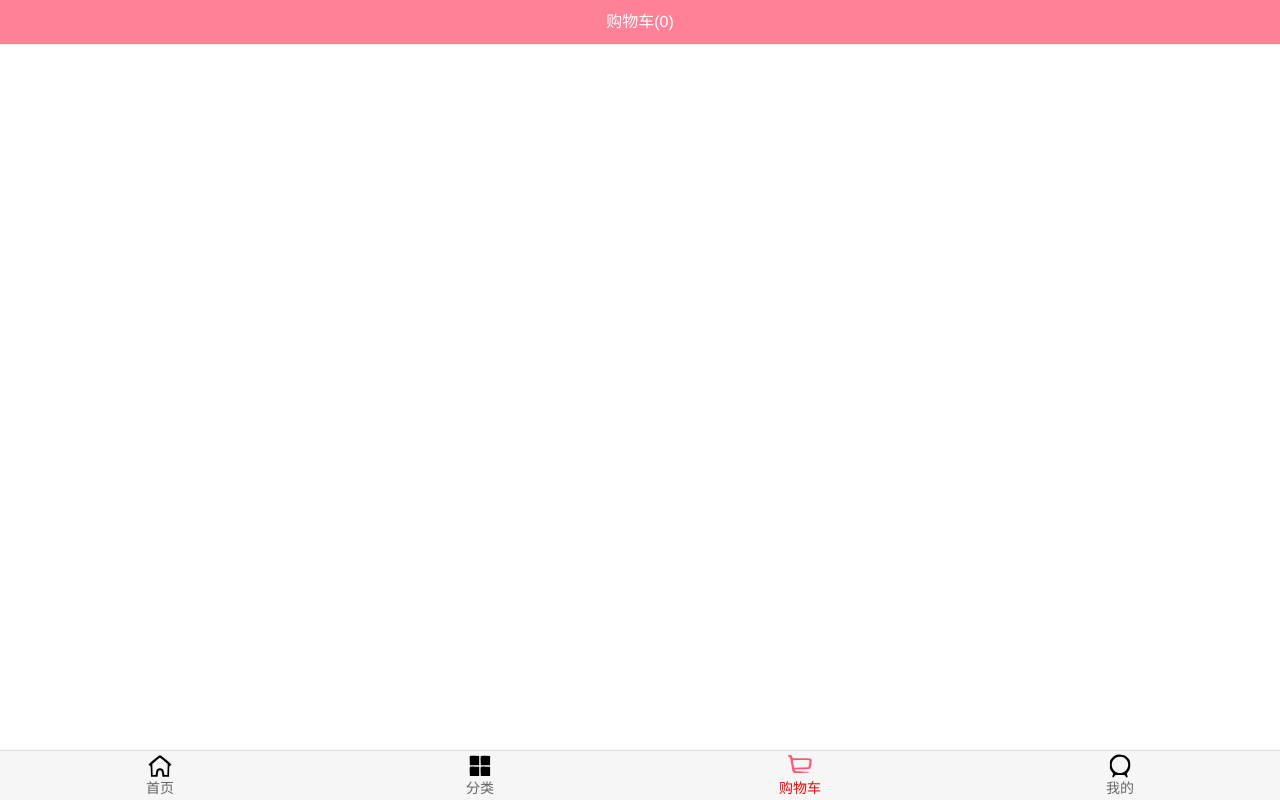
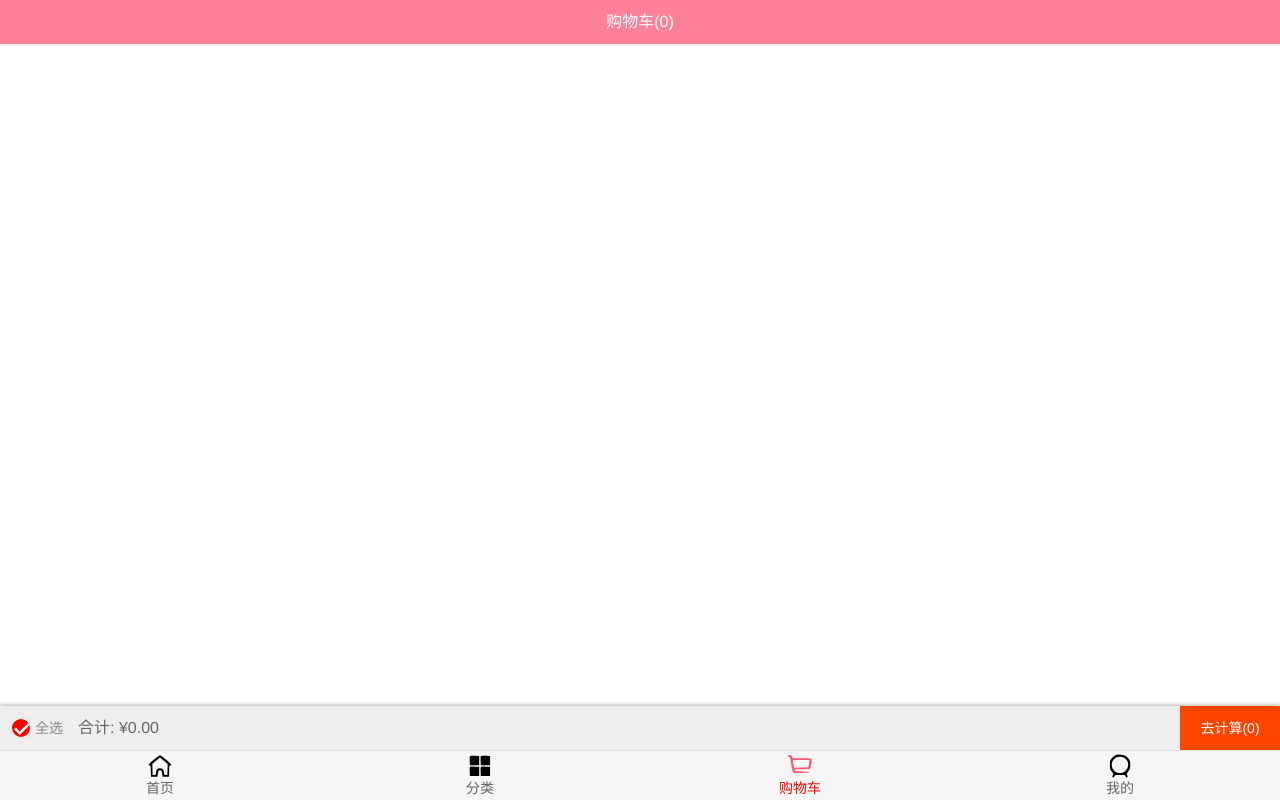
Before and after one commit to lm101845/supermall, a Vue app: page /cart in a window 1280 px wide. Built offline with nearby package versions, Linux system fonts and the light colour scheme.

Commit message:
解决购物车图片左侧按钮bug

```diff
--- a/src/components/content/checkButton/CheckButton.vue
+++ /dev/null
@@ -1,29 +0,0 @@
-<template>
-    <div class="check-button" :class="{check:isChecked}">
-        <img src="~assets/img/cart/tick.svg" alt="">
-    </div>
-</template>
-
-<script>
-export default {
-   name:'CheckButton',
-   props:{
-       isChecked:{
-           type:Boolean,
-           default:false
-       }
-   }
-};
-</script>
-
-<style scoped>
-    .check-button{
-        border-radius: 50%;
-        border: 2px solid #aaa;
-    }
-
-    .check{
-        border-color: red;
-        background-color: red;
-    }
-</style>
--- a/src/network/detail.js
+++ b/src/network/detail.js
@@ -26,7 +26,7 @@ export class Goods{
     this.discount = itemInfo.discountDesc
     this.columns = columns
     this.services = services
-    this.realPrice = itemInfo.lowNowPrice
+    this.nowPrice = itemInfo.highNowPrice;
   }
 }
 
--- a/src/store/mutations.js
+++ b/src/store/mutations.js
@@ -13,7 +13,8 @@ export default {
             // 多做一步，操作是可以跟踪的
         },
         // addToCart(state, payload) {
-       addToCart(state, payload) {
+    addToCart(state, payload) {
+            payload.checked = true
             state.cartList.push(payload)
         }
 }
--- a/src/views/cart/Cart.vue
+++ b/src/views/cart/Cart.vue
@@ -1,31 +1,36 @@
 <template>
   <div class="cart">
     <nav-bar class="nav-bar">
-      <div slot="center">购物车({{$store.state.cartList.length}})</div>
-      <!-- <div slot="center">购物车({{cartLength}})</div> -->
+      <div slot="center">购物车({{cartCount}})</div>
+      <!-- <div slot="center">购物车({{$store.state.cartList.length}})</div> -->
       <!-- <div slot="center">购物车({{length}})</div> -->
       <!-- 你不想叫cartLength，想叫length也行的 -->
     <!-- navbar是我们自定义的组件，而且这个组件里面有很多插槽 -->
     </nav-bar>
 
     <!-- 商品的列表 -->
-    <cart-list></cart-list>
+    <cart-list class="cart-list" :cart-list="cartList"></cart-list>
 
     <!-- 底部汇总 -->
-
+    <bottom-bar></bottom-bar>
   </div>
 </template>
 
 <script>
   import NavBar from 'components/common/navbar/NavBar'
-  import { mapGetters } from 'vuex'
+
   import CartList from './childComps/CartList'
+  import BottomBar from './childComps/BottomBar'
+
+
+  // import { mapGetters } from 'vuex'
 
   export default {
     name: "Cart",
     components:{
       NavBar,
-      CartList
+      CartList,
+      BottomBar
     },
     computed:{
       // cartLength(){
@@ -41,10 +46,17 @@
       // ...mapGetters(['cartLength','cartList'])
 
       //语法2：写对象，也是一一对应的关系，但是名字可以自定义
-      ...mapGetters({
-        length:'cartLength',
-        list:'cartList'
-      })
+      // ...mapGetters({
+      //   length:'cartLength',
+      //   list:'cartList'
+      // })
+
+       cartList() {
+		    return this.$store.getters.cartList
+      },
+      cartCount() {
+		    return this.$store.getters.cartCount
+      }
     }
   }
 </script>
@@ -59,4 +71,11 @@
     /* font-weight: 700; */
     /* 不加粗还好看一点 */
   }
+
+  .cart-list {
+    position: absolute;
+    top: 44px;
+    bottom: 49px;
+    width: 100%;
+  }
 </style>
--- a/src/views/cart/childComps/BottomBar.vue
+++ b/src/views/cart/childComps/BottomBar.vue
@@ -1,6 +1,10 @@
 <template>
   <div class="bottom-menu">
     <CheckButton class="select-all" @checkBtnClick="checkBtnClick" v-model="isSelectAll"></CheckButton>
+    <!-- <check-button :is-checked="isSelectAll"
+                   class="select-all">
+                   @click.native="checkBtnClick">
+    </check-button> -->
     <span>全选</span>
     <span class="total-price">合计: ¥{{totalPrice}}</span>
     <span class="buy-product">去计算({{$store.getters.cartCount}})</span>
@@ -24,12 +28,34 @@
           return preValue + item.count * item.newPrice
         }, 0).toFixed(2)
       },
-      isSelectAll: function () {
+      // checkLength(){
+      //   return this.$store.getters.cartList.find(item=>item.checked).length
+      //   // return this.cartList.filter(item => item.checked).length
+      // },
+      isSelectAll() {
+        // return this.$store.getters.cartList.find(item => item.checked === false) === undefined;
+        // if(this.$store.getters.cartList.length === 0) return false
+        // 1.使用find函数
+        // return !this.$store.getters.cartList.find(item => !item.checked)
+
+        // 2.使用filter
+        // return !(this.$store.getters.cartList.filter(item => !item.checked).length);
+        // 这个性能不算特别好
+
+        // 3.普通遍历
+        // for(let item of this.$store.getters.cartList){
+        //   if(!item.checked){
+        //     return false
+        //   }
+        // }
+        // return true
+
         return this.$store.getters.cartList.find(item => item.checked === false) === undefined;
+
       }
     },
     methods: {
-      checkBtnClick: function () {
+      checkBtnClick() {
         // 1.判断是否有未选中的按钮
         let isSelectAll = this.$store.getters.cartList.find(item => !item.checked);
 
--- a/src/views/cart/childComps/CartList.vue
+++ b/src/views/cart/childComps/CartList.vue
@@ -13,7 +13,7 @@
 <script>
   import Scroll from 'components/common/scroll/Scroll'
   import CartListItem from './CartListItem'
-  import { mapGetters } from 'vuex'
+  // import { mapGetters } from 'vuex'
 
 	export default {
 		name: "CartList",
@@ -21,8 +21,16 @@
       Scroll,
       CartListItem
     },
-    computed:{
-      ...mapGetters(['cartList'])
+    // computed:{
+    //   ...mapGetters(['cartList'])
+    // },
+     props: {
+		  cartList: {
+		    type: Array,
+        default() {
+		      return []
+        }
+      }
     },
     activated() {
       // console.log('---------');
@@ -32,11 +40,11 @@
 </script>
 
 <style scoped>
-  .cart-list{
-    height: calc(100% - 44px);
+  /* .cart-list{
+    height: calc(100%-93px-40px);
   }
   .content{
     height: 100%;
     overflow: hidden;
-  }
+  } */
 </style>
--- a/src/views/cart/childComps/CartListItem.vue
+++ b/src/views/cart/childComps/CartListItem.vue
@@ -1,7 +1,7 @@
 <template>
   <div id="shop-item">
     <div class="item-selector">
-      <CheckButton></CheckButton>
+      <CheckButton @checkBtnClick="checkedChange" v-model="itemInfo.checked"></CheckButton>
     </div>
     <div class="item-img">
       <img :src="itemInfo.image" alt="商品图片">
@@ -10,7 +10,7 @@
       <div class="item-title">{{itemInfo.title}}</div>
       <div class="item-desc">商品描述: {{itemInfo.desc}}</div>
       <div class="info-bottom">
-        <div class="item-price left">{{itemInfo.price}}</div>
+        <div class="item-price left">¥{{itemInfo.newPrice}}</div>
         <!-- 这个价格有问题啊 -->
         <div class="item-count right">x{{itemInfo.count}}</div>
       </div>
@@ -19,7 +19,8 @@
 </template>
 
 <script>
-import CheckButton from 'components/content/checkButton/CheckButton'
+  import CheckButton from './CheckButton'
+
   export default {
    name:'CartListItem',
    components:{
@@ -32,7 +33,12 @@ import CheckButton from 'components/content/checkButton/CheckButton'
          return {}
        }
      }
-   }
+   },
+   methods: {
+     checkedChange: function () {
+        this.itemInfo.checked = !this.itemInfo.checked;
+      }
+   },
   }
 </script>
 
@@ -46,7 +52,7 @@ import CheckButton from 'components/content/checkButton/CheckButton'
   }
 
   .item-selector {
-    width: 14%;
+    width: 14px;
     display: flex;
     justify-content: center;
     align-items: center;
--- a/src/views/cart/childComps/CheckButton.vue
+++ b/src/views/cart/childComps/CheckButton.vue
@@ -15,18 +15,18 @@
         default: true
       }
     },
-    data: function () {
+    data() {
 		  return {
 		    checked: this.value
       }
     },
     methods: {
-      selectItem: function () {
+      selectItem() {
         this.$emit('checkBtnClick')
       }
     },
     watch: {
-		  value: function (newValue) {
+		  value(newValue) {
         this.checked = newValue;
       }
     }
@@ -45,7 +45,7 @@
   }
 
   .selector-active {
-    background-color: #ff8198;
-    border-color: #ff8198;
+    background-color: red;
+    border-color: red;
   }
 </style>
--- a/src/views/detail/Detail.vue
+++ b/src/views/detail/Detail.vue
@@ -286,7 +286,7 @@ export default {
             product.desc = this.goods.desc;
             // product.price = this.DetailGoodsInfo.newPrice;
             // 不要用newPrice,这个价格是一个区间
-            product.price = this.goods.newPrice;
+            product.newPrice = this.goods.nowPrice;
             product.iid = this.iid
             // 记住：iid一定要传过去，商品的唯一标识，说明顾客到底买了哪个商品
 
```
